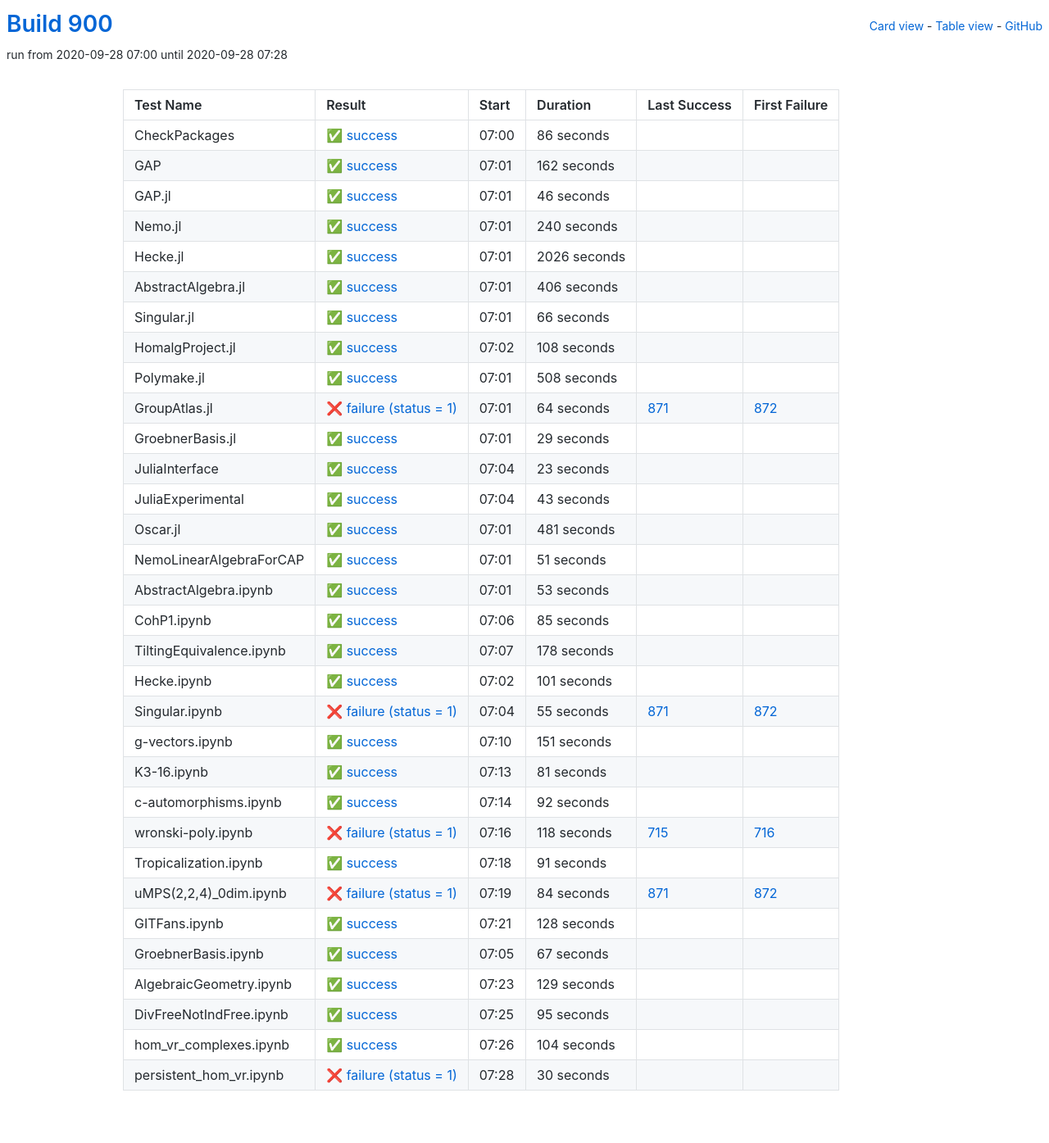
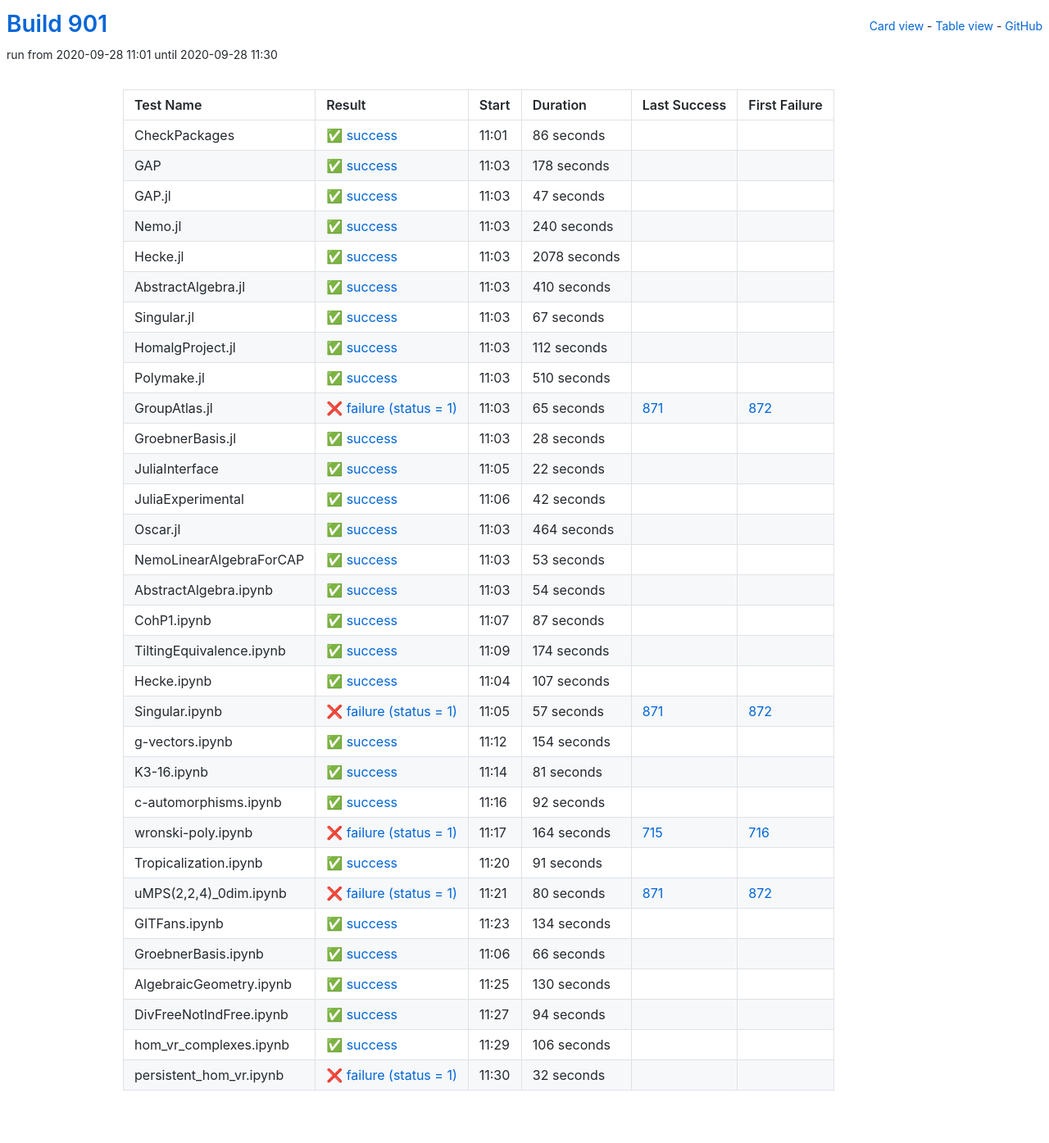
Before and after one commit to oscar-system/oscar-ci-status-stable, a Jekyll site: the page built from table.html, in a window 1280 px wide. Shown: the whole page at 82% size. Built offline with Jekyll 4.4.1, drawn with Linux system fonts in a browser that asks for light colours.

Commit message:
Build #901

```diff
--- a/_data/ci.yml
+++ b/_data/ci.yml
@@ -1,6 +1,6 @@
 ---
-build: 900
-build_url: https://oscarci.mathematik.uni-kl.de/job/oscar-stable/900/
+build: 901
+build_url: https://oscarci.mathematik.uni-kl.de/job/oscar-stable/901/
 job: oscar-stable
 organization: oscar-system
 repo: oscar-ci-status-stable
@@ -8,8 +8,8 @@ repourl: https://github.com/oscar-system/oscar-ci-status-stable
 tests:
 - name: CheckPackages
   id: checkpackages
-  log: https://oscarci.mathematik.uni-kl.de/job/oscar-stable/900/artifact/logs/build-900/CheckPackages.log
-  start: 2020-09-28 07:00
+  log: https://oscarci.mathematik.uni-kl.de/job/oscar-stable/901/artifact/logs/build-901/CheckPackages.log
+  start: 2020-09-28 11:01
   success: true
   exitcode: 0
   status: success
@@ -20,32 +20,32 @@ tests:
   first_failure_url:
 - name: GAP
   id: gap
-  log: https://oscarci.mathematik.uni-kl.de/job/oscar-stable/900/artifact/logs/build-900/GAP.log
-  start: 2020-09-28 07:01
+  log: https://oscarci.mathematik.uni-kl.de/job/oscar-stable/901/artifact/logs/build-901/GAP.log
+  start: 2020-09-28 11:03
   success: true
   exitcode: 0
   status: success
-  duration: 162
+  duration: 178
   last_success: false
   last_success_url:
   first_failure: false
   first_failure_url:
 - name: GAP.jl
   id: gap-jl
-  log: https://oscarci.mathematik.uni-kl.de/job/oscar-stable/900/artifact/logs/build-900/GAP.jl.log
-  start: 2020-09-28 07:01
+  log: https://oscarci.mathematik.uni-kl.de/job/oscar-stable/901/artifact/logs/build-901/GAP.jl.log
+  start: 2020-09-28 11:03
   success: true
   exitcode: 0
   status: success
-  duration: 46
+  duration: 47
   last_success: false
   last_success_url:
   first_failure: false
   first_failure_url:
 - name: Nemo.jl
   id: nemo-jl
-  log: https://oscarci.mathematik.uni-kl.de/job/oscar-stable/900/artifact/logs/build-900/Nemo.jl.log
-  start: 2020-09-28 07:01
+  log: https://oscarci.mathematik.uni-kl.de/job/oscar-stable/901/artifact/logs/build-901/Nemo.jl.log
+  start: 2020-09-28 11:03
   success: true
   exitcode: 0
   status: success
@@ -56,140 +56,128 @@ tests:
   first_failure_url:
 - name: Hecke.jl
   id: hecke-jl
-  log: https://oscarci.mathematik.uni-kl.de/job/oscar-stable/900/artifact/logs/build-900/Hecke.jl.log
-  start: 2020-09-28 07:01
+  log: https://oscarci.mathematik.uni-kl.de/job/oscar-stable/901/artifact/logs/build-901/Hecke.jl.log
+  start: 2020-09-28 11:03
   success: true
   exitcode: 0
   status: success
-  duration: 2026
+  duration: 2078
   last_success: false
   last_success_url:
   first_failure: false
   first_failure_url:
 - name: AbstractAlgebra.jl
   id: abstractalgebra-jl
-  log: https://oscarci.mathematik.uni-kl.de/job/oscar-stable/900/artifact/logs/build-900/AbstractAlgebra.jl.log
-  start: 2020-09-28 07:01
+  log: https://oscarci.mathematik.uni-kl.de/job/oscar-stable/901/artifact/logs/build-901/AbstractAlgebra.jl.log
+  start: 2020-09-28 11:03
   success: true
   exitcode: 0
   status: success
-  duration: 406
+  duration: 410
   last_success: false
   last_success_url:
   first_failure: false
   first_failure_url:
 - name: Singular.jl
   id: singular-jl
-  log: https://oscarci.mathematik.uni-kl.de/job/oscar-stable/900/artifact/logs/build-900/Singular.jl.log
-  start: 2020-09-28 07:01
+  log: https://oscarci.mathematik.uni-kl.de/job/oscar-stable/901/artifact/logs/build-901/Singular.jl.log
+  start: 2020-09-28 11:03
   success: true
   exitcode: 0
   status: success
-  duration: 66
+  duration: 67
   last_success: false
   last_success_url:
   first_failure: false
   first_failure_url:
 - name: HomalgProject.jl
   id: homalgproject-jl
-  log: https://oscarci.mathematik.uni-kl.de/job/oscar-stable/900/artifact/logs/build-900/HomalgProject.jl.log
-  start: 2020-09-28 07:02
+  log: https://oscarci.mathematik.uni-kl.de/job/oscar-stable/901/artifact/logs/build-901/HomalgProject.jl.log
+  start: 2020-09-28 11:03
   success: true
   exitcode: 0
   status: success
-  duration: 108
+  duration: 112
   last_success: false
   last_success_url:
   first_failure: false
   first_failure_url:
 - name: Polymake.jl
   id: polymake-jl
-  log: https://oscarci.mathematik.uni-kl.de/job/oscar-stable/900/artifact/logs/build-900/Polymake.jl.log
-  start: 2020-09-28 07:01
+  log: https://oscarci.mathematik.uni-kl.de/job/oscar-stable/901/artifact/logs/build-901/Polymake.jl.log
+  start: 2020-09-28 11:03
   success: true
   exitcode: 0
   status: success
-  duration: 508
+  duration: 510
   last_success: false
   last_success_url:
   first_failure: false
   first_failure_url:
 - name: GroupAtlas.jl
   id: groupatlas-jl
-  log: https://oscarci.mathematik.uni-kl.de/job/oscar-stable/900/artifact/logs/build-900/GroupAtlas.jl.log
-  start: 2020-09-28 07:01
+  log: https://oscarci.mathematik.uni-kl.de/job/oscar-stable/901/artifact/logs/build-901/GroupAtlas.jl.log
+  start: 2020-09-28 11:03
   success: false
   exitcode: 1
   status: failure
-  duration: 64
+  duration: 65
   last_success: 871
   last_success_url: https://oscarci.mathematik.uni-kl.de/job/oscar-stable/871/
   first_failure: 872
   first_failure_url: https://oscarci.mathematik.uni-kl.de/job/oscar-stable/872/
 - name: GroebnerBasis.jl
   id: groebnerbasis-jl
-  log: https://oscarci.mathematik.uni-kl.de/job/oscar-stable/900/artifact/logs/build-900/GroebnerBasis.jl.log
-  start: 2020-09-28 07:01
+  log: https://oscarci.mathematik.uni-kl.de/job/oscar-stable/901/artifact/logs/build-901/GroebnerBasis.jl.log
+  start: 2020-09-28 11:03
   success: true
   exitcode: 0
   status: success
-  duration: 29
+  duration: 28
   last_success: false
   last_success_url:
   first_failure: false
   first_failure_url:
 - name: JuliaInterface
   id: juliainterface
-  log: https://oscarci.mathematik.uni-kl.de/job/oscar-stable/900/artifact/logs/build-900/JuliaInterface.log
-  start: 2020-09-28 07:04
+  log: https://oscarci.mathematik.uni-kl.de/job/oscar-stable/901/artifact/logs/build-901/JuliaInterface.log
+  start: 2020-09-28 11:05
   success: true
   exitcode: 0
   status: success
-  duration: 23
+  duration: 22
   last_success: false
   last_success_url:
   first_failure: false
   first_failure_url:
 - name: JuliaExperimental
   id: juliaexperimental
-  log: https://oscarci.mathematik.uni-kl.de/job/oscar-stable/900/artifact/logs/build-900/JuliaExperimental.log
-  start: 2020-09-28 07:04
+  log: https://oscarci.mathematik.uni-kl.de/job/oscar-stable/901/artifact/logs/build-901/JuliaExperimental.log
+  start: 2020-09-28 11:06
   success: true
   exitcode: 0
   status: success
-  duration: 43
+  duration: 42
   last_success: false
   last_success_url:
   first_failure: false
   first_failure_url:
 - name: Oscar.jl
   id: oscar-jl
-  log: https://oscarci.mathematik.uni-kl.de/job/oscar-stable/900/artifact/logs/build-900/Oscar.jl.log
-  start: 2020-09-28 07:01
+  log: https://oscarci.mathematik.uni-kl.de/job/oscar-stable/901/artifact/logs/build-901/Oscar.jl.log
+  start: 2020-09-28 11:03
   success: true
   exitcode: 0
   status: success
-  duration: 481
+  duration: 464
   last_success: false
   last_success_url:
   first_failure: false
   first_failure_url:
 - name: NemoLinearAlgebraForCAP
   id: nemolinearalgebraforcap
-  log: https://oscarci.mathematik.uni-kl.de/job/oscar-stable/900/artifact/logs/build-900/NemoLinearAlgebraForCAP.log
-  start: 2020-09-28 07:01
-  success: true
-  exitcode: 0
-  status: success
-  duration: 51
-  last_success: false
-  last_success_url:
-  first_failure: false
-  first_failure_url:
-- name: AbstractAlgebra.ipynb
-  id: abstractalgebra-ipynb
-  log: https://oscarci.mathematik.uni-kl.de/job/oscar-stable/900/artifact/logs/build-900/AbstractAlgebra.ipynb.log
-  start: 2020-09-28 07:01
+  log: https://oscarci.mathematik.uni-kl.de/job/oscar-stable/901/artifact/logs/build-901/NemoLinearAlgebraForCAP.log
+  start: 2020-09-28 11:03
   success: true
   exitcode: 0
   status: success
@@ -198,70 +186,82 @@ tests:
   last_success_url:
   first_failure: false
   first_failure_url:
-- name: CohP1.ipynb
-  id: cohp1-ipynb
-  log: https://oscarci.mathematik.uni-kl.de/job/oscar-stable/900/artifact/logs/build-900/CohP1.ipynb.log
-  start: 2020-09-28 07:06
+- name: AbstractAlgebra.ipynb
+  id: abstractalgebra-ipynb
+  log: https://oscarci.mathematik.uni-kl.de/job/oscar-stable/901/artifact/logs/build-901/AbstractAlgebra.ipynb.log
+  start: 2020-09-28 11:03
   success: true
   exitcode: 0
   status: success
-  duration: 85
+  duration: 54
+  last_success: false
+  last_success_url:
+  first_failure: false
+  first_failure_url:
+- name: CohP1.ipynb
+  id: cohp1-ipynb
+  log: https://oscarci.mathematik.uni-kl.de/job/oscar-stable/901/artifact/logs/build-901/CohP1.ipynb.log
+  start: 2020-09-28 11:07
+  success: true
+  exitcode: 0
+  status: success
+  duration: 87
   last_success: false
   last_success_url:
   first_failure: false
   first_failure_url:
 - name: TiltingEquivalence.ipynb
   id: tiltingequivalence-ipynb
-  log: https://oscarci.mathematik.uni-kl.de/job/oscar-stable/900/artifact/logs/build-900/TiltingEquivalence.ipynb.log
-  start: 2020-09-28 07:07
+  log: https://oscarci.mathematik.uni-kl.de/job/oscar-stable/901/artifact/logs/build-901/TiltingEquivalence.ipynb.log
+  start: 2020-09-28 11:09
   success: true
   exitcode: 0
   status: success
-  duration: 178
+  duration: 174
   last_success: false
   last_success_url:
   first_failure: false
   first_failure_url:
 - name: Hecke.ipynb
   id: hecke-ipynb
-  log: https://oscarci.mathematik.uni-kl.de/job/oscar-stable/900/artifact/logs/build-900/Hecke.ipynb.log
-  start: 2020-09-28 07:02
+  log: https://oscarci.mathematik.uni-kl.de/job/oscar-stable/901/artifact/logs/build-901/Hecke.ipynb.log
+  start: 2020-09-28 11:04
   success: true
   exitcode: 0
   status: success
-  duration: 101
+  duration: 107
   last_success: false
   last_success_url:
   first_failure: false
   first_failure_url:
 - name: Singular.ipynb
   id: singular-ipynb
-  log: https://oscarci.mathematik.uni-kl.de/job/oscar-stable/900/artifact/logs/build-900/Singular.ipynb.log
-  start: 2020-09-28 07:04
+  log: https://oscarci.mathematik.uni-kl.de/job/oscar-stable/901/artifact/logs/build-901/Singular.ipynb.log
+  start: 2020-09-28 11:05
   success: false
   exitcode: 1
   status: failure
-  duration: 55
+  duration: 57
   last_success: 871
   last_success_url: https://oscarci.mathematik.uni-kl.de/job/oscar-stable/871/
   first_failure: 872
   first_failure_url: https://oscarci.mathematik.uni-kl.de/job/oscar-stable/872/
 - name: g-vectors.ipynb
   id: g-vectors-ipynb
-  log: https://oscarci.mathematik.uni-kl.de/job/oscar-stable/900/artifact/logs/build-900/g-vectors.ipynb.log
-  start: 2020-09-28 07:10
+  log: https://oscarci.mathematik.uni-kl.de/job/oscar-stable/901/artifact/logs/build-901/g-vectors.ipynb.log
+  start: 2020-09-28 11:12
   success: true
   exitcode: 0
   status: success
-  duration: 151
+  duration: 154
   last_success: false
   last_success_url:
   first_failure: false
   first_failure_url:
 - name: K3-16.ipynb
   id: k3-16-ipynb
-  log: https://oscarci.mathematik.uni-kl.de/job/oscar-stable/900/artifact/logs/build-900/K3-16.ipynb.log
-  start: 2020-09-28 07:13
+  log: https://oscarci.mathematik.uni-kl.de/job/oscar-stable/901/artifact/logs/build-901/K3-16.ipynb.log
+  start: 2020-09-28 11:14
   success: true
   exitcode: 0
   status: success
@@ -272,8 +272,8 @@ tests:
   first_failure_url:
 - name: c-automorphisms.ipynb
   id: c-automorphisms-ipynb
-  log: https://oscarci.mathematik.uni-kl.de/job/oscar-stable/900/artifact/logs/build-900/c-automorphisms.ipynb.log
-  start: 2020-09-28 07:14
+  log: https://oscarci.mathematik.uni-kl.de/job/oscar-stable/901/artifact/logs/build-901/c-automorphisms.ipynb.log
+  start: 2020-09-28 11:16
   success: true
   exitcode: 0
   status: success
@@ -284,20 +284,20 @@ tests:
   first_failure_url:
 - name: wronski-poly.ipynb
   id: wronski-poly-ipynb
-  log: https://oscarci.mathematik.uni-kl.de/job/oscar-stable/900/artifact/logs/build-900/wronski-poly.ipynb.log
-  start: 2020-09-28 07:16
+  log: https://oscarci.mathematik.uni-kl.de/job/oscar-stable/901/artifact/logs/build-901/wronski-poly.ipynb.log
+  start: 2020-09-28 11:17
   success: false
   exitcode: 1
   status: failure
-  duration: 118
+  duration: 164
   last_success: 715
   last_success_url: https://oscarci.mathematik.uni-kl.de/job/oscar-stable/715/
   first_failure: 716
   first_failure_url: https://oscarci.mathematik.uni-kl.de/job/oscar-stable/716/
 - name: Tropicalization.ipynb
   id: tropicalization-ipynb
-  log: https://oscarci.mathematik.uni-kl.de/job/oscar-stable/900/artifact/logs/build-900/Tropicalization.ipynb.log
-  start: 2020-09-28 07:18
+  log: https://oscarci.mathematik.uni-kl.de/job/oscar-stable/901/artifact/logs/build-901/Tropicalization.ipynb.log
+  start: 2020-09-28 11:20
   success: true
   exitcode: 0
   status: success
@@ -308,84 +308,84 @@ tests:
   first_failure_url:
 - name: uMPS(2,2,4)_0dim.ipynb
   id: umps-2-2-4-0dim-ipynb
-  log: https://oscarci.mathematik.uni-kl.de/job/oscar-stable/900/artifact/logs/build-900/uMPS-2-2-4-_0dim.ipynb.log
-  start: 2020-09-28 07:19
+  log: https://oscarci.mathematik.uni-kl.de/job/oscar-stable/901/artifact/logs/build-901/uMPS-2-2-4-_0dim.ipynb.log
+  start: 2020-09-28 11:21
   success: false
   exitcode: 1
   status: failure
-  duration: 84
+  duration: 80
   last_success: 871
   last_success_url: https://oscarci.mathematik.uni-kl.de/job/oscar-stable/871/
   first_failure: 872
   first_failure_url: https://oscarci.mathematik.uni-kl.de/job/oscar-stable/872/
 - name: GITFans.ipynb
   id: gitfans-ipynb
-  log: https://oscarci.mathematik.uni-kl.de/job/oscar-stable/900/artifact/logs/build-900/GITFans.ipynb.log
-  start: 2020-09-28 07:21
+  log: https://oscarci.mathematik.uni-kl.de/job/oscar-stable/901/artifact/logs/build-901/GITFans.ipynb.log
+  start: 2020-09-28 11:23
   success: true
   exitcode: 0
   status: success
-  duration: 128
+  duration: 134
   last_success: false
   last_success_url:
   first_failure: false
   first_failure_url:
 - name: GroebnerBasis.ipynb
   id: groebnerbasis-ipynb
-  log: https://oscarci.mathematik.uni-kl.de/job/oscar-stable/900/artifact/logs/build-900/GroebnerBasis.ipynb.log
-  start: 2020-09-28 07:05
+  log: https://oscarci.mathematik.uni-kl.de/job/oscar-stable/901/artifact/logs/build-901/GroebnerBasis.ipynb.log
+  start: 2020-09-28 11:06
   success: true
   exitcode: 0
   status: success
-  duration: 67
+  duration: 66
   last_success: false
   last_success_url:
   first_failure: false
   first_failure_url:
 - name: AlgebraicGeometry.ipynb
   id: algebraicgeometry-ipynb
-  log: https://oscarci.mathematik.uni-kl.de/job/oscar-stable/900/artifact/logs/build-900/AlgebraicGeometry.ipynb.log
-  start: 2020-09-28 07:23
+  log: https://oscarci.mathematik.uni-kl.de/job/oscar-stable/901/artifact/logs/build-901/AlgebraicGeometry.ipynb.log
+  start: 2020-09-28 11:25
   success: true
   exitcode: 0
   status: success
-  duration: 129
+  duration: 130
   last_success: false
   last_success_url:
   first_failure: false
   first_failure_url:
 - name: DivFreeNotIndFree.ipynb
   id: divfreenotindfree-ipynb
-  log: https://oscarci.mathematik.uni-kl.de/job/oscar-stable/900/artifact/logs/build-900/DivFreeNotIndFree.ipynb.log
-  start: 2020-09-28 07:25
+  log: https://oscarci.mathematik.uni-kl.de/job/oscar-stable/901/artifact/logs/build-901/DivFreeNotIndFree.ipynb.log
+  start: 2020-09-28 11:27
   success: true
   exitcode: 0
   status: success
-  duration: 95
+  duration: 94
   last_success: false
   last_success_url:
   first_failure: false
   first_failure_url:
 - name: hom_vr_complexes.ipynb
   id: hom-vr-complexes-ipynb
-  log: https://oscarci.mathematik.uni-kl.de/job/oscar-stable/900/artifact/logs/build-900/hom_vr_complexes.ipynb.log
-  start: 2020-09-28 07:26
+  log: https://oscarci.mathematik.uni-kl.de/job/oscar-stable/901/artifact/logs/build-901/hom_vr_complexes.ipynb.log
+  start: 2020-09-28 11:29
   success: true
   exitcode: 0
   status: success
-  duration: 104
+  duration: 106
   last_success: false
   last_success_url:
   first_failure: false
   first_failure_url:
 - name: persistent_hom_vr.ipynb
   id: persistent-hom-vr-ipynb
-  log: https://oscarci.mathematik.uni-kl.de/job/oscar-stable/900/artifact/logs/build-900/persistent_hom_vr.ipynb.log
-  start: 2020-09-28 07:28
+  log: https://oscarci.mathematik.uni-kl.de/job/oscar-stable/901/artifact/logs/build-901/persistent_hom_vr.ipynb.log
+  start: 2020-09-28 11:30
   success: false
   exitcode: 1
   status: failure
-  duration: 30
+  duration: 32
   last_success: false
   last_success_url:
   first_failure: false
```
Also changed, not shown: README.md.
